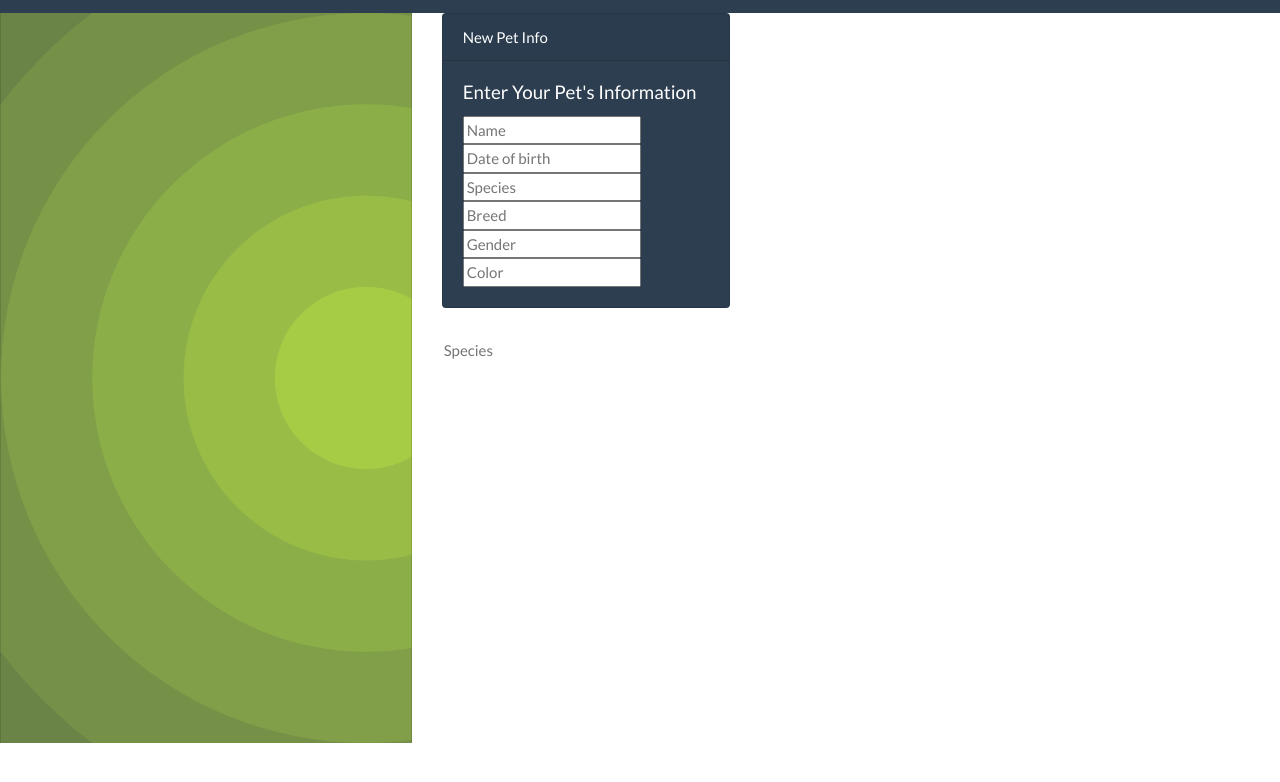
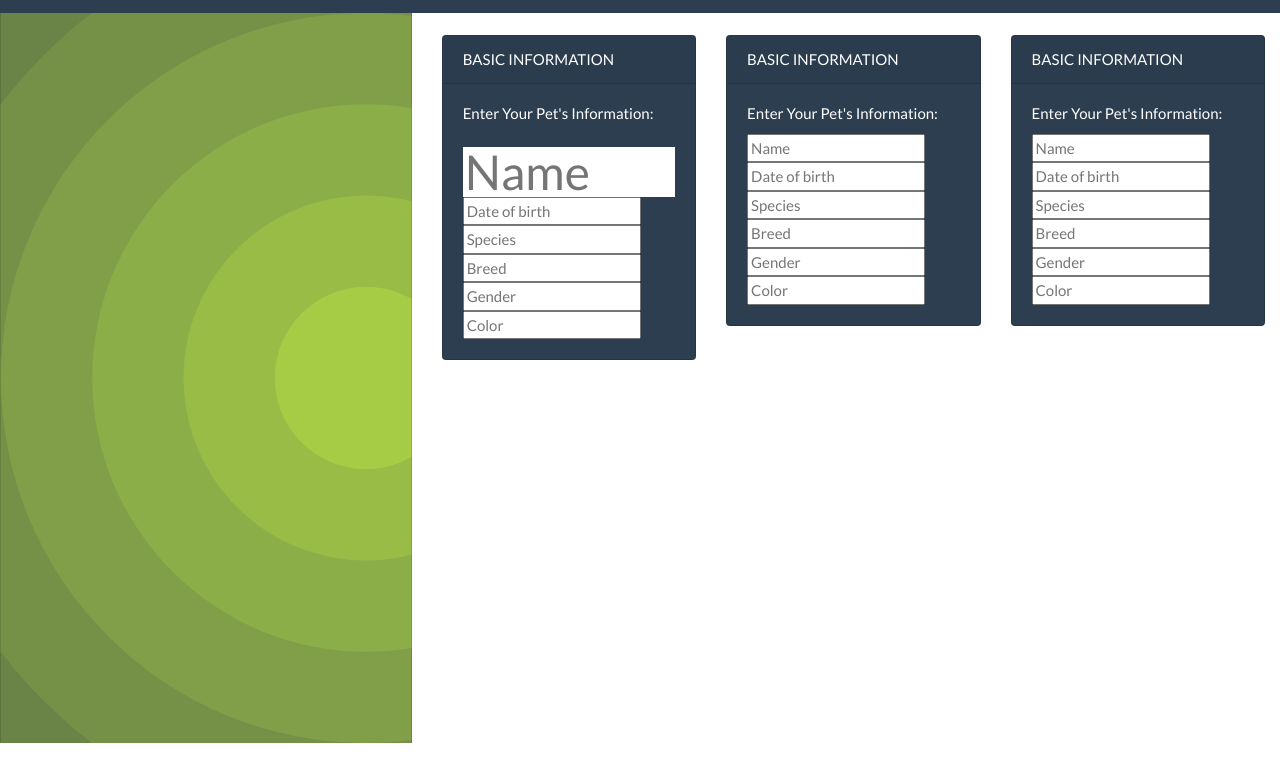
Before and after one commit to marksirany/petbook, a website: page public/notes.html in a window 1280 px wide. Shown: the part 58-840 px from the top of the page. After the commit the page ends 801 px from the top, so only its background shows below. Drawn offline with nearby package versions, Linux system fonts and the light colour scheme; no server answers.

Commit message:
name input

```diff
--- a/public/notes.html
+++ b/public/notes.html
@@ -22,6 +22,8 @@
       <i class="fas fa-pen text-light new-note"> Add New Pet</i>
     </div>
   </nav>
+
+
   <div class="container-fluid">
     <div class="row">
       <div class="col-4 list-container">
@@ -30,11 +32,34 @@
           </ul>
         </div>
       </div>
-      <div class="col-8">
+
+      <div class="col">
+        <br>
         <div class="card text-white bg-primary mb-3" style="max-width: 18rem;">
-          <div class="card-header">New Pet Info</div>
+          <div class="card-header">BASIC INFORMATION</div>
           <div class="card-body">
-            <h5 class="card-title">Enter Your Pet's Information</h5>
+            <h6 class="card-title">Enter Your Pet's Information:</h6>
+            <input class="note-title" placeholder="Name" maxlength="28" type="text">
+
+
+            <input class="note-date" placeholder="Date of birth" maxlength="28" type="text">
+            <input class="note-date" placeholder="Species" maxlength="28" type="text">
+            <input class="note-date" placeholder="Breed" maxlength="28" type="text">
+            <input class="note-date" placeholder="Gender" maxlength="28" type="text">
+            <input class="note-date" placeholder="Color" maxlength="28" type="text">
+          </div>
+
+        </div>
+
+      </div>
+
+      <div class="col">
+        <br>
+        <div class="card text-white bg-primary mb-3" style="max-width: 18rem;">
+          <div class="card-header">BASIC INFORMATION</div>
+
+          <div class="card-body">
+            <h6 class="card-title">Enter Your Pet's Information:</h6>
 
             <input class="note-date" placeholder="Name" maxlength="28" type="text">
             <input class="note-date" placeholder="Date of birth" maxlength="28" type="text">
@@ -43,12 +68,32 @@
             <input class="note-date" placeholder="Gender" maxlength="28" type="text">
             <input class="note-date" placeholder="Color" maxlength="28" type="text">
           </div>
+
         </div>
 
-        <textarea class="note-textarea" placeholder="Species"></textarea>
+      </div>
+
+      <div class="col">
+        <br>
+        <div class="card text-white bg-primary mb-3" style="max-width: 18rem;">
+          <div class="card-header">BASIC INFORMATION</div>
+          <div class="card-body">
+            <h6 class="card-title">Enter Your Pet's Information:</h6>
+
+            <input class="note-date" placeholder="Name" maxlength="28" type="text">
+            <input class="note-date" placeholder="Date of birth" maxlength="28" type="text">
+            <input class="note-date" placeholder="Species" maxlength="28" type="text">
+            <input class="note-date" placeholder="Breed" maxlength="28" type="text">
+            <input class="note-date" placeholder="Gender" maxlength="28" type="text">
+            <input class="note-date" placeholder="Color" maxlength="28" type="text">
+          </div>
+
+        </div>
 
       </div>
+
     </div>
+
 
   </div>
 
```
